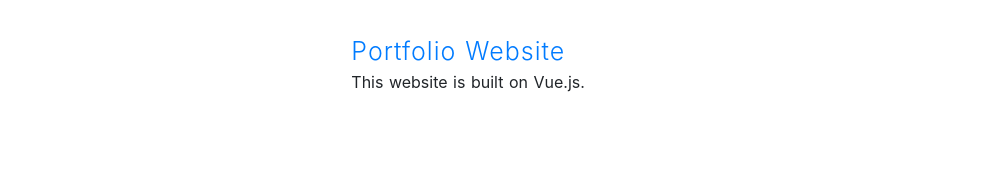
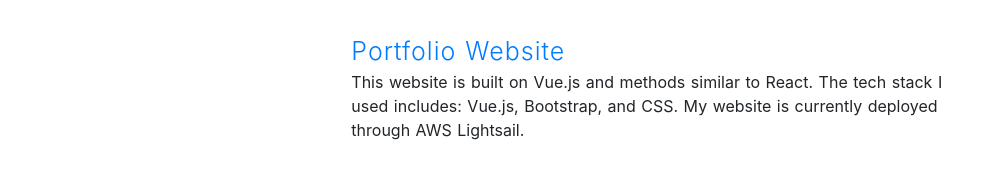
Before and after one commit to isemona/portfoliov2, a Nuxt app: page / in a window 1280 px wide. Shown: the part 1892-2070 px from the top of the page, without its empty margins (144-1129 px from the left). Built offline with nearby package versions, Linux system fonts and the light colour scheme.

Commit message:
Added more description under Portfolio Website

```diff
--- a/pages/index.vue
+++ b/pages/index.vue
@@ -70,7 +70,7 @@
       :imgSrc="''"
       :projectUrl="''"
       :title="'Portfolio Website'"
-      :description="'This website is built on Vue.js.'"/>
+      :description="'This website is built on Vue.js and methods similar to React. The tech stack I used includes: Vue.js, Bootstrap, and CSS. My website is currently deployed through AWS Lightsail.'"/>
       <div class="row">
         <div class="col-12"></div>
     </div>
```
